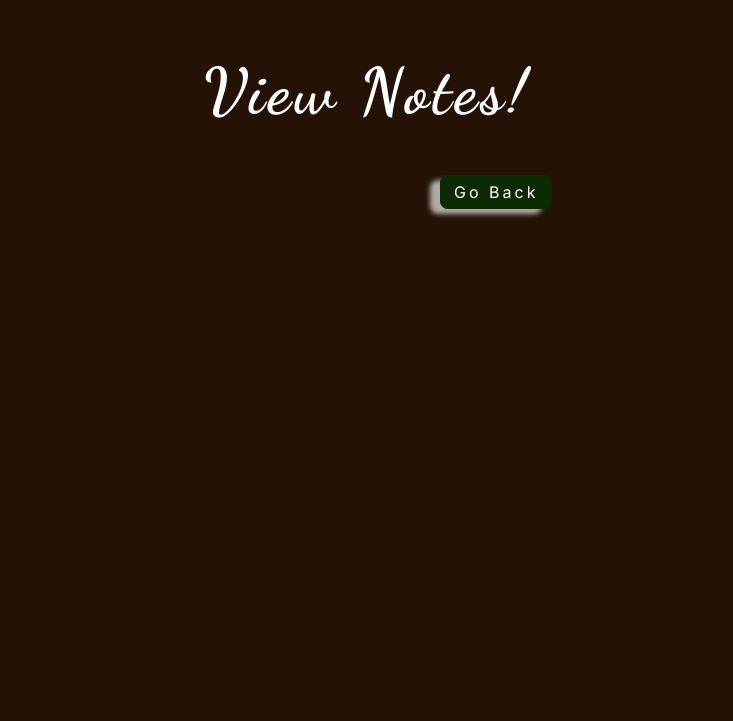
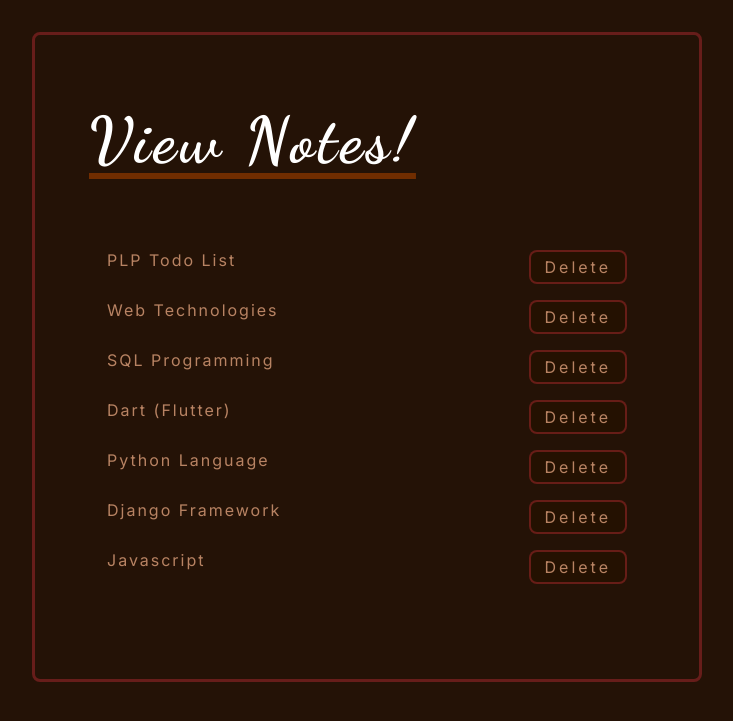
Before and after one commit to GS-Macherechedze/todo_project, a Django app: page /task_view/ in a window 1280 px wide. Shown: the top 721 px of the page, without its empty margins (273-1006 px from the left). Run offline with Django 5.2, Linux system fonts and the light colour scheme; data comes from the database, SQL or seed files in the repository; some web fonts are replaced.

Commit message:
update view page

```diff
--- a/todo_list/templates/todo_list/task_list.html
+++ b/todo_list/templates/todo_list/task_list.html
@@ -95,6 +95,7 @@
         .container #task li{
             text-transform: capitalize;
             list-style-type: none;
+            color: rgb(184, 131, 99);
             letter-spacing: 2px;
             padding: 12px 20px;
             margin: 6px 0px;
@@ -116,7 +117,7 @@
             text-decoration: none;
             width: fit-content;
             background-color: #261202e4;
-            color: white;
+            color: rgb(184, 131, 99);
             /* font-size: 20px; */
             line-height: 10px;
             text-align: center;
--- a/todo_list/templates/todo_list/task_view.html
+++ b/todo_list/templates/todo_list/task_view.html
@@ -20,10 +20,22 @@
             align-items: center;
         }
 
+        .container{
+            cursor: pointer;
+            border: 3px solid #e345;
+            border-radius: 8px;
+            width: 600px;
+            height: 600px;
+            margin: 24px 30px;
+            padding: 22px 32px;
+        }
+
         .container h1{
             font-family: "Dancing Script", cursive;
             font-size: 4em;
             text-transform: capitalize;
+            text-decoration: underline #712d00;
+            text-underline-offset: 12px;
             letter-spacing: 4px;
             padding: 2px 22px;
         }
@@ -31,6 +43,7 @@
         .container p{
             float: right;
             margin-top: 0px;
+            margin-bottom: 10px;
             border: 3px transparent salmon;
             border-radius: 8px;
             box-shadow: -10px 5px 5px #ffffffa5;
@@ -54,19 +67,69 @@
             color: salmon;
         }
 
+        .container #task{
+            border: 2px transparent salmon;
+            margin-top: 0px;
+            padding: 8px 20px;
+        }
+
+        .container #task li{
+            color: rgb(184, 131, 99);
+            text-transform: capitalize;
+            list-style-type: none;
+            letter-spacing: 2px;
+            padding: 12px 20px;
+            margin: 6px 0px;
+        }
+
+        .container #task li:hover{
+            border: 3px transparent rgb(78, 21, 14);
+            cursor: crosshair;
+        }
+
+        .container #task li a{
+            border: 2px solid #e345;
+            border-radius: 8px;
+            float: right;
+            display: inline-block;
+            margin-top: 0px;
+            padding: 10px 14px;
+            letter-spacing: 3px;
+            text-decoration: none;
+            width: fit-content;
+            background-color: #261202e4;
+            color: rgb(184, 131, 99);
+            /* font-size: 20px; */
+            line-height: 10px;
+            text-align: center;
+            cursor: pointer;
+        }
+
+        .container #task li a:hover{
+            border: 3px solid rgb(78, 21, 14);
+            box-shadow: 10px 6px 10px 3px #e345;
+            transform: translate3d(30%, 7%, 2%);
+            transition: all 0.3s ease-in-out;
+        }
     </style>
 </head>
 <body>
 
     <div class="container">
         <h1>view notes!</h1>
-
+<!--
         <p>
             <a href="{% url 'index' %}">go back</a>
-        </p>
+        </p> -->
 
+       <div class="view-data">
+            <ul id="task">
+                {% for task in tasks %}
+                <li>{{ task.title }} <a href="{% url 'delete_task' task.id %}">Delete</a></li>
+                {% endfor %}
+            </ul>
+        </div>
 
     </div>
-
 </body>
 </html>
```
Also changed, not shown: todo_list/templates/todo_list/index.html (+6 -5 lines).
